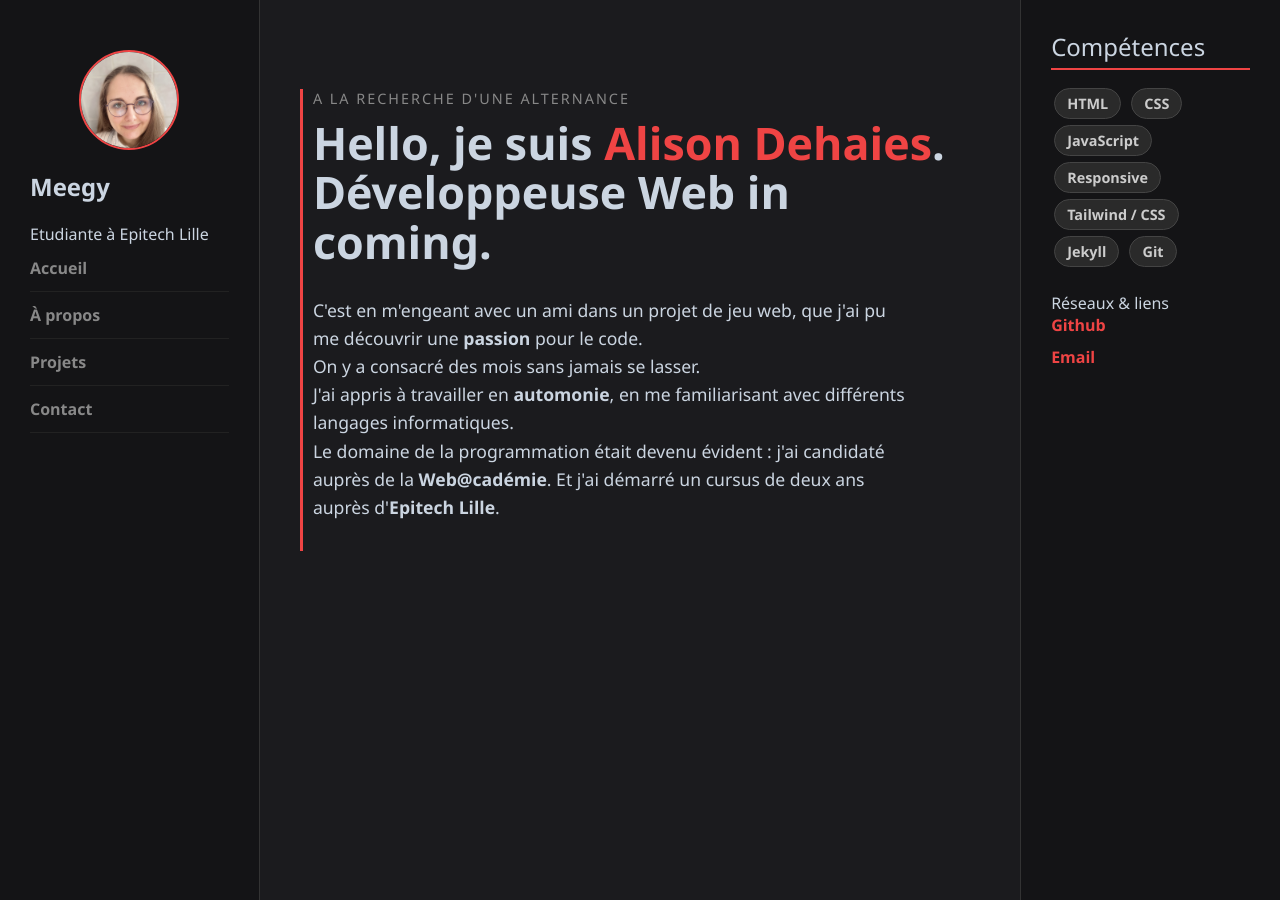
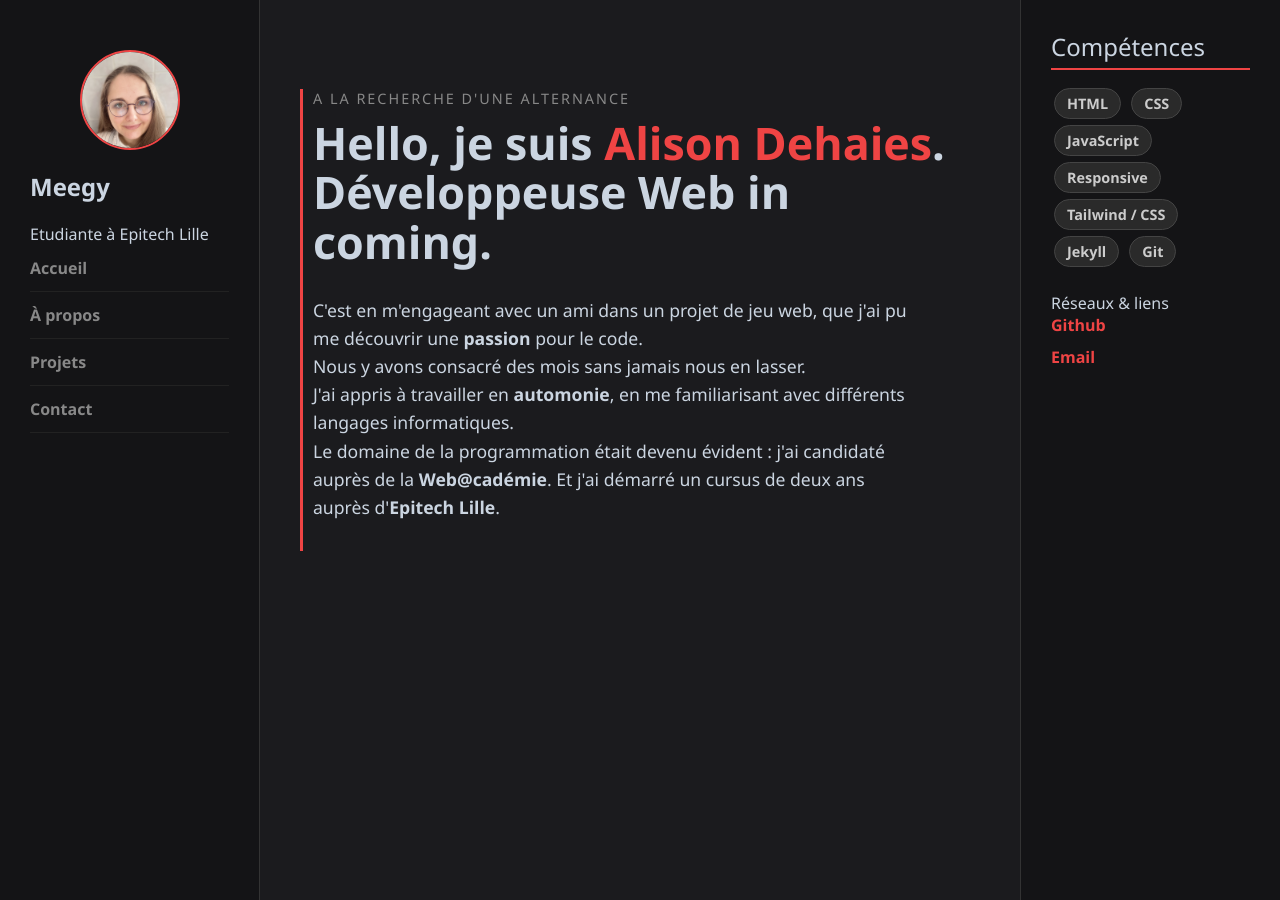
Before and after one commit to Meegy-exe/Portfolio, a Jekyll site: the page built from index.markdown, in a window 1280 px wide. Built offline with Jekyll 4.4.1, drawn with Linux system fonts in a browser that asks for light colours.

Commit message:
Correction main

```diff
--- a/_sass/_main.scss
+++ b/_sass/_main.scss
@@ -31,12 +31,13 @@
     color: #888;
     padding: 12px 0;
     border-bottom: 1px solid #222;
+    transition: 0.3s;
 
 }
 // Hover pour les liens nav
 nav a:hover {
     color: $rouge-vif;
-    transition: 0.2s;
+    transition: 0.3s;
     padding-left: 8px;
 }
 
@@ -89,6 +90,10 @@
 
 // Colonne de gauche
 .colonne-gauche {
+    // shrink garanti quil garde son width
+    flex-shrink: 0;
+    // sur petit ecran garanti le scroll du menu
+    overflow-y: auto;
     background: $nav-background;
     padding: 30px;
     border-right: 1px solid $nav-border;
@@ -113,6 +118,10 @@
 
 // Contenu de droite
 .colonne-droite {
+    // shrink garanti quil garde son width
+    flex-shrink: 0;
+    // sur petit ecran garanti le scroll du menu
+    overflow-y: auto;
     border-left: 1px solid $nav-border;
     background: $nav-background;
     padding: 30px;
--- a/index.markdown
+++ b/index.markdown
@@ -14,8 +14,8 @@
         </h1>
 
         <p class="text-accueil">
-        C'est en m'engeant avec un ami dans un projet de jeu web, que j'ai pu me découvrir une <strong>passion</strong> pour le code. <br>
-        On y a consacré des mois sans jamais se lasser. <br>
+        C'est en m'engageant avec un ami dans un projet de jeu web, que j'ai pu me découvrir une <strong>passion</strong> pour le code. <br>
+        Nous y avons consacré des mois sans jamais nous en lasser. <br>
         J'ai appris à travailler en <strong>automonie</strong>, en me familiarisant avec différents langages informatiques.<br>
         Le domaine de la programmation était devenu évident : j'ai candidaté auprès de la <strong>Web@cadémie</strong>.
         Et j'ai démarré un cursus de deux ans auprès d'<strong>Epitech Lille</strong>.
```
